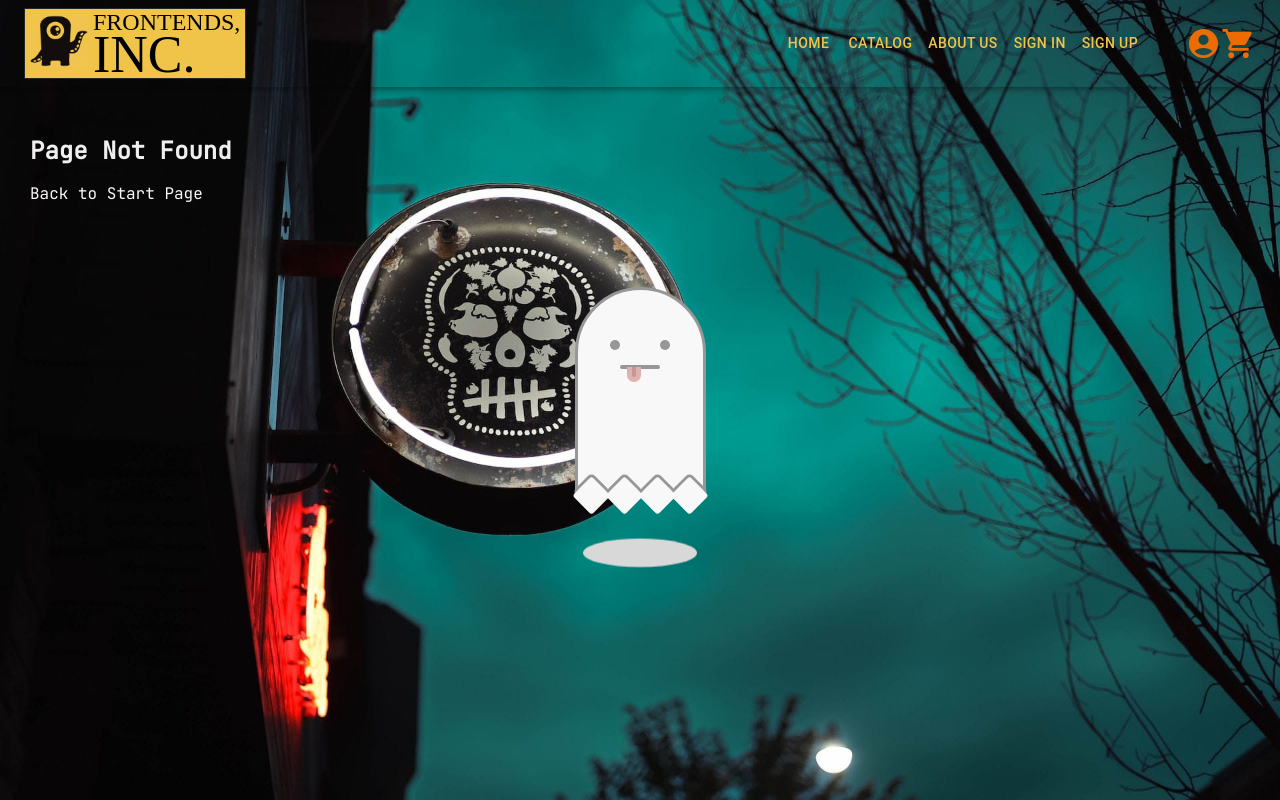
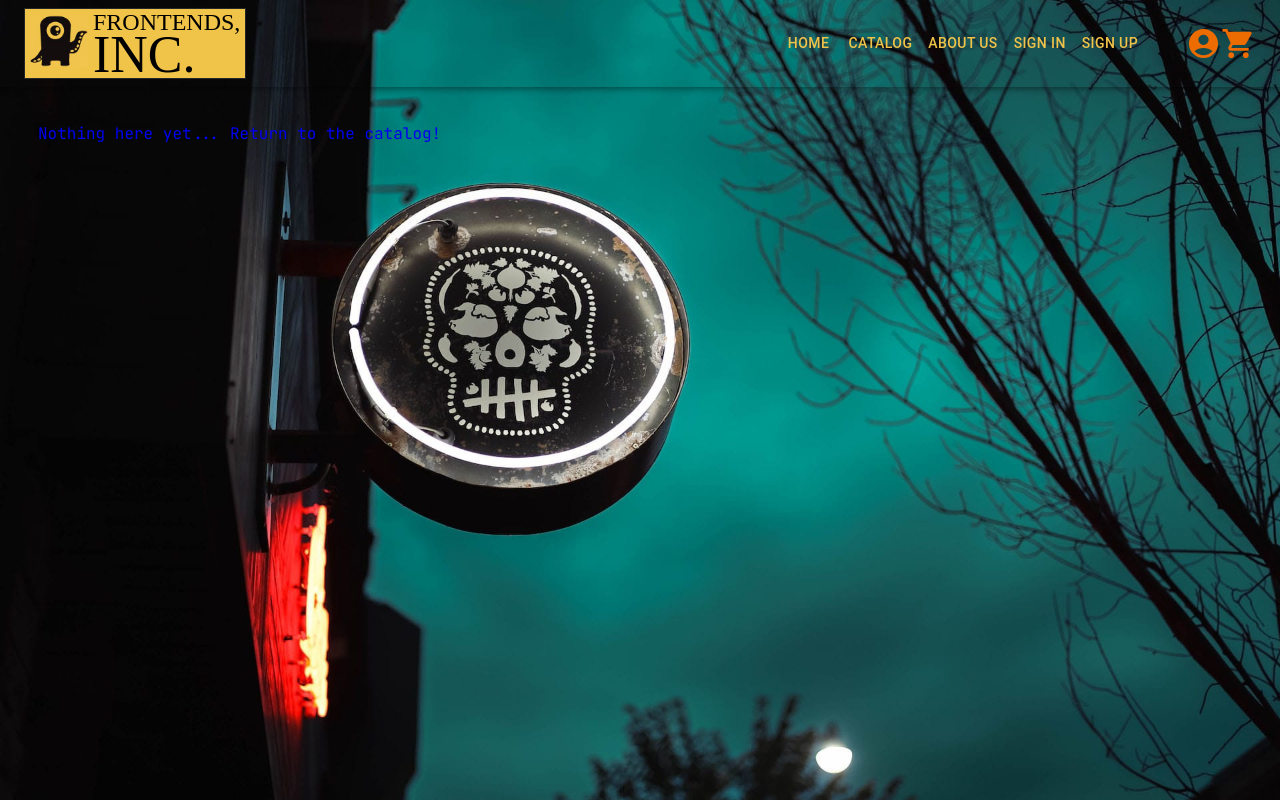
Before and after one commit to maximiloi/eCommerce-Application, a React (Vite) app in the folder monster-shop/: page /cart in a window 1280 px wide. Before the commit this address had no page. Built offline with nearby package versions, Linux system fonts and the light colour scheme; a web font is replaced by a local one; what @commercetools/sdk-client-v2 would draw is missing.

Commit message:
feat: add routing to cart

```diff
--- a/monster-shop/src/App.tsx
+++ b/monster-shop/src/App.tsx
@@ -8,6 +8,7 @@ import Header from './components/Header/Header';
 import Toast from './components/Toast/Toast';
 import CatalogPage from './pages/CatalogPage';
 import ProductPage from './pages/ProductPage';
+import CartPage from './pages/CartPage';
 import User from './api/user';
 import './App.scss';
 
@@ -31,6 +32,7 @@ function App() {
             <Route path="register" element={<RedirectSignUp />} />
             <Route path="/profile" element={<Profile />} />
             <Route path="/catalog" element={<CatalogPage />} />
+            <Route path="/cart" element={<CartPage />} />
             <Route path="/product">
               <Route path=":productId" element={<ProductPage />} />
             </Route>
--- a/monster-shop/src/components/Header/Header.tsx
+++ b/monster-shop/src/components/Header/Header.tsx
@@ -126,7 +126,7 @@ function Header() {
                 )}
               </IconButton>
             </Tooltip>
-            <IconButton sx={{ p: 0 }}>
+            <IconButton onClick={() => navigate('/cart')} sx={{ p: 0 }}>
               <Badge
                 color="error"
                 sx={{ color: '#c32b1d' }}
--- /dev/null
+++ b/monster-shop/src/pages/CartPage.tsx
@@ -0,0 +1,26 @@
+import { useState } from 'react';
+import { Box } from '@mui/material';
+import '../sass/pages/_cartPage.scss';
+import { NavLink } from 'react-router-dom';
+
+function CartPage() {
+  const [isEmpty, setIsEmpty] = useState(true);
+
+  return (
+    <Box className="cart" sx={{ display: 'flex' }}>
+      <Box
+        className="cart__content"
+        sx={{ flexGrow: 1, width: { sm: 'calc(100% - 200px)' }, p: 1 }}
+      >
+        {isEmpty && (
+          <NavLink to="/catalog">
+            Nothing here yet... Return to the catalog!
+          </NavLink>
+        )}
+      </Box>
+      <Box component="aside" className="cart__aside" sx={{ flexGrow: 0 }} />
+    </Box>
+  );
+}
+
+export default CartPage;
```
Also changed, not shown: monster-shop/src/sass/pages/_cartPage.scss (added).
